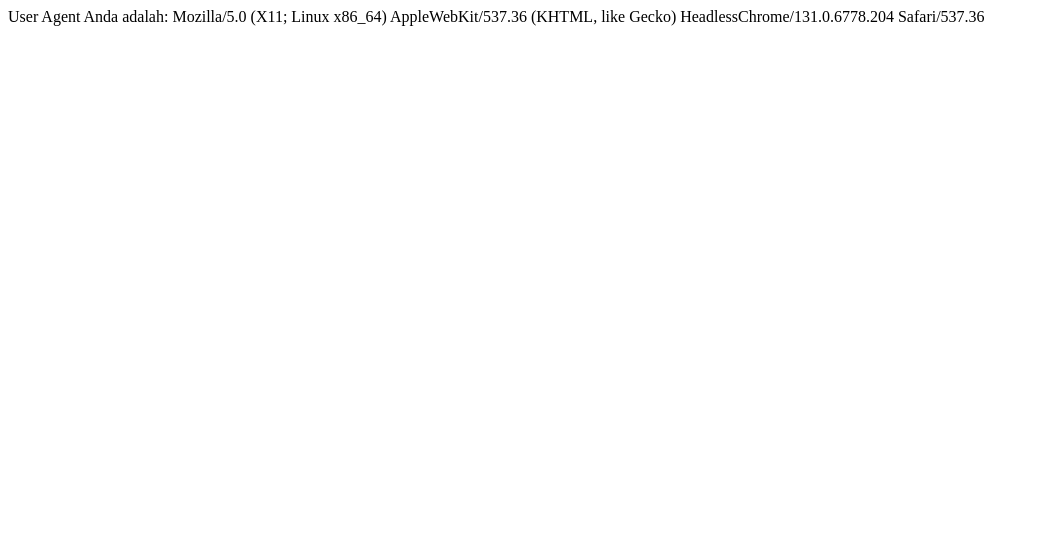
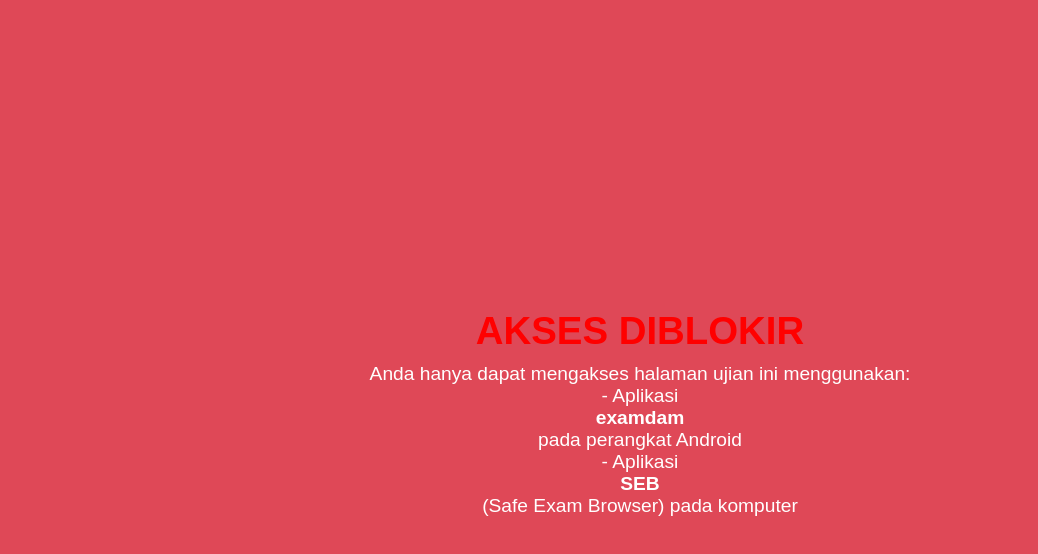
Before and after one commit to smp2pajangan/uo, a plain HTML site: page index.html in a window 1280 px wide. Shown: the whole page, without its empty margins (0-1038 px from the left). Drawn offline with Linux system fonts and the light colour scheme.

Commit message:
Update index.html

```diff
--- a/index.html
+++ b/index.html
@@ -1,19 +1,65 @@
 <!DOCTYPE html>
 <html>
 <head>
-    <title>Cek User Agent</title>
+    <title>Akses Ujian</title>
+    <style>
+        body { margin: 0; font-family: sans-serif; }
+        .overlay {
+            position: fixed;
+            top: 0;
+            left: 0;
+            width: 100%;
+            height: 100%;
+            background-color: rgba(220, 53, 69, 0.9);
+            color: white;
+            display: flex;
+            flex-direction: column;
+            justify-content: center;
+            align-items: center;
+            font-size: 1.2em;
+            text-align: center;
+            z-index: 1000;
+        }
+        .overlay strong {
+            font-weight: bold;
+        }
+    </style>
 </head>
 <body>
 
-    <div id="userAgentInfo"></div>
+<div id="blocker" class="overlay" style="display: none;">
+    <h1 style="color: red; font-size: 2em; margin-bottom: 10px;">AKSES DIBLOKIR</h1>
+    Anda hanya dapat mengakses halaman ujian ini menggunakan:<br>
+    - Aplikasi <strong>examdam</strong> pada perangkat Android<br>
+    - Aplikasi <strong>SEB</strong> (Safe Exam Browser) pada komputer
+</div>
 
-    <script>
-        document.addEventListener('DOMContentLoaded', function() {
-            const userAgent = navigator.userAgent;
-            document.getElementById('userAgentInfo').textContent = 'User Agent Anda adalah: ' + userAgent;
-            alert('User Agent Anda adalah: ' + userAgent);
-        });
-    </script>
+<script>
+    const EXAM_URL = "https://exam2.cbtdigimandiri.id";
+    const BLOCKER_ID = "blocker";
+
+    function redirectToExam() {
+        window.location.href = EXAM_URL;
+    }
+
+    function isAllowedAccess() {
+        const userAgent = navigator.userAgent.toLowerCase();
+        const isSEB = userAgent.includes("safeexambrowser");
+        const isAndroid = userAgent.includes("android");
+
+        return isSEB || isAndroid;
+    }
+
+    function checkAccess() {
+        if (isAllowedAccess()) {
+            redirectToExam();
+        } else {
+            document.getElementById(BLOCKER_ID).style.display = "flex";
+        }
+    }
+
+    window.onload = checkAccess;
+</script>
 
 </body>
 </html>
```
